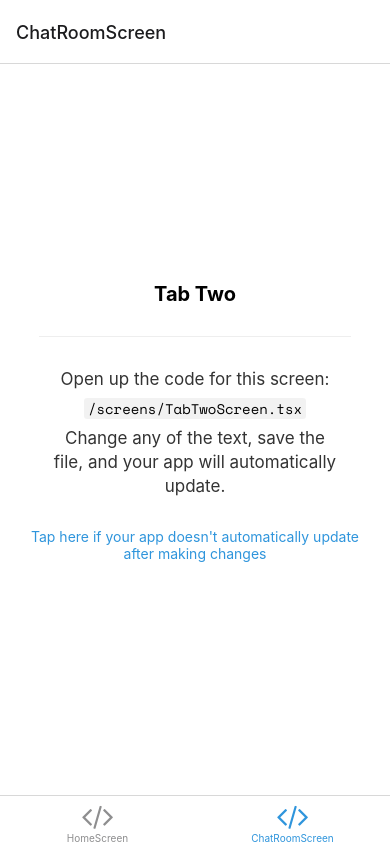
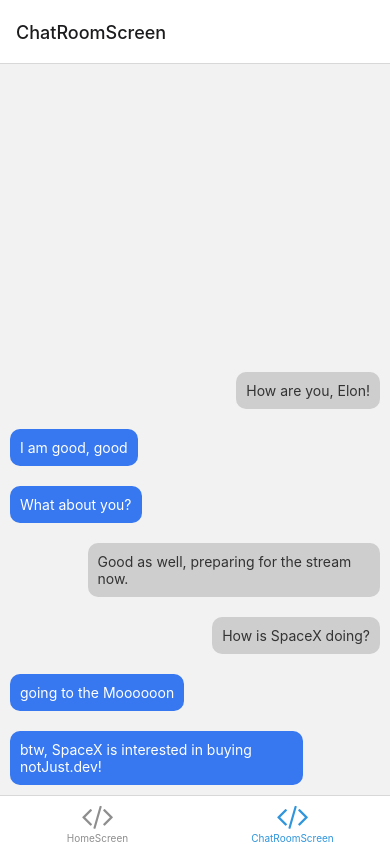
Before and after one commit to GvinP/chat-app, a React Native app: screen /ChatRoomScreen in a window 390 px wide. Built offline with nearby package versions, Linux system fonts and the light colour scheme; what expo-linking would draw is missing.

Commit message:
add chat room screen

```diff
--- /dev/null
+++ b/components/Message/index.tsx
@@ -0,0 +1,26 @@
+import {} from "react-native";
+import React from "react";
+import { Text, View } from "../Themed";
+import styles from "./styles";
+
+interface MessageProps {
+  message: string;
+  isMe: boolean;
+}
+
+const Message: React.FC<MessageProps> = ({ message, isMe }) => {
+  return (
+    <View
+      style={[
+        styles.container,
+        isMe ? styles.containerRight : styles.containerLeft,
+      ]}
+    >
+      <Text style={[styles.text, { color: isMe ? "#333" : "#fff" }]}>
+        {message}
+      </Text>
+    </View>
+  );
+};
+
+export default Message;
--- /dev/null
+++ b/components/Message/styles/index.tsx
@@ -0,0 +1,26 @@
+import { StyleSheet } from "react-native";
+
+const styles = StyleSheet.create({
+  container: {
+    padding: 10,
+    margin: 10,
+    borderRadius: 10,
+    maxWidth: "75%",
+  },
+  containerRight: {
+    backgroundColor: "#cecece",
+    marginLeft: "auto",
+    marginRight: 10,
+  },
+  containerLeft: {
+    backgroundColor: "#3777F0",
+    marginLeft: 10,
+    marginRight: "auto",
+  },
+  text: {
+    fontSize: 14,
+    fontWeight: "400",
+  },
+});
+
+export default styles;
--- a/screens/ChatRoomScreen.tsx
+++ b/screens/ChatRoomScreen.tsx
@@ -1,35 +1,18 @@
-import { StyleSheet } from "react-native";
+import { FlatList } from "react-native";
+import Message from "../components/Message";
+import chat from "../assets/dummy-data/Chats";
 
-import EditScreenInfo from "../components/EditScreenInfo";
-import { Text, View } from "../components/Themed";
-
-export default function TabTwoScreen() {
+export default function ChatRoomScreen() {
   return (
-    <View style={styles.container}>
-      <Text style={styles.title}>Tab Two</Text>
-      <View
-        style={styles.separator}
-        lightColor="#eee"
-        darkColor="rgba(255,255,255,0.1)"
-      />
-      <EditScreenInfo path="/screens/TabTwoScreen.tsx" />
-    </View>
+    <FlatList
+      data={chat.messages.reverse()}
+      renderItem={({ item }) => (
+        <Message
+          message={item.content}
+          isMe={chat.users[0].id === item.user.id}
+        />
+      )}
+      inverted
+    />
   );
 }
-
-const styles = StyleSheet.create({
-  container: {
-    flex: 1,
-    alignItems: "center",
-    justifyContent: "center",
-  },
-  title: {
-    fontSize: 20,
-    fontWeight: "bold",
-  },
-  separator: {
-    marginVertical: 30,
-    height: 1,
-    width: "80%",
-  },
-});
--- a/screens/HomeScreen.tsx
+++ b/screens/HomeScreen.tsx
@@ -1,15 +1,13 @@
-import { StyleSheet, FlatList } from "react-native";
+import { FlatList } from "react-native";
 import ChatRoomItem from "../components/ChatRoomItem";
-import { Text, View } from "../components/Themed";
 import { RootTabScreenProps } from "../types";
 
 import chatRoomsData from "../assets/dummy-data/ChatRooms";
 
-export default function TabOneScreen({
+export default function HomeScreen({
   navigation,
 }: RootTabScreenProps<"HomeScreen">) {
   return (
-    <View style={styles.container}>
     <FlatList
       data={chatRoomsData}
       renderItem={({ item }) => (
@@ -24,12 +22,5 @@ export default function TabOneScreen({
       keyExtractor={({ id }) => id}
       showsVerticalScrollIndicator={false}
     />
-    </View>
   );
 }
-
-const styles = StyleSheet.create({
-  container: {
-    flex: 1,
-  },
-});
```
Lines whose indentation alone changed are shown as unchanged.
